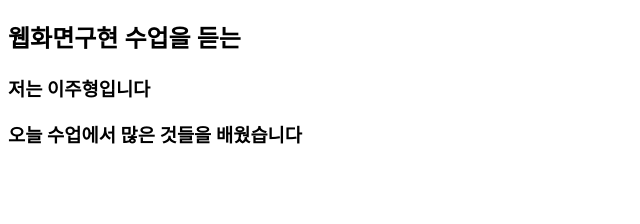
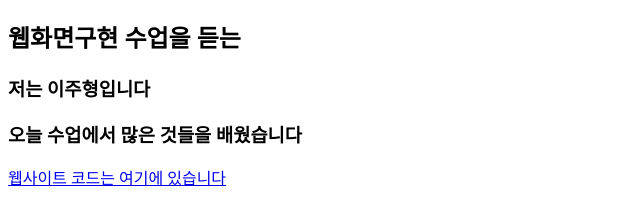
Before and after one commit to juhyungl/24WEB-0313, a plain HTML site: page index.html in a window 1280 px wide. Shown: the part 70-294 px from the top of the page, without its empty margins (0-640 px from the left). Drawn offline with Linux system fonts and the light colour scheme.

Commit message:
웹사이트 코드 추가

```diff
--- a/index.html
+++ b/index.html
@@ -10,5 +10,6 @@
     <h2>웹화면구현 수업을 듣는</h2>
     <h3>저는 이주형입니다</h3>
     <h3>오늘 수업에서 많은 것들을 배웠습니다</h3>
+    <a href="https://github.com/juhyungl/24WEB-0313.git">웹사이트 코드는 여기에 있습니다</a>
 </body>
 </html>
```
